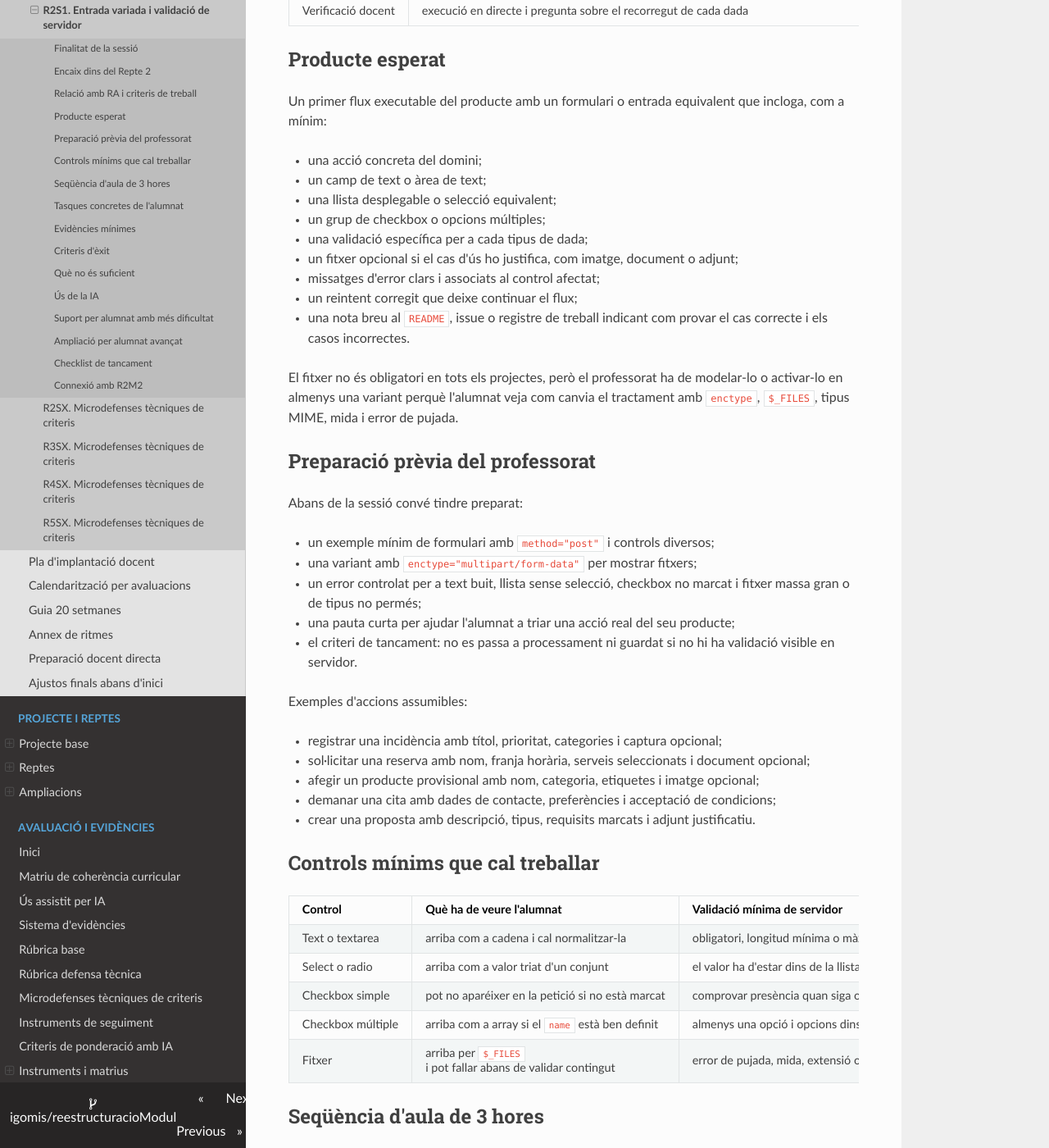
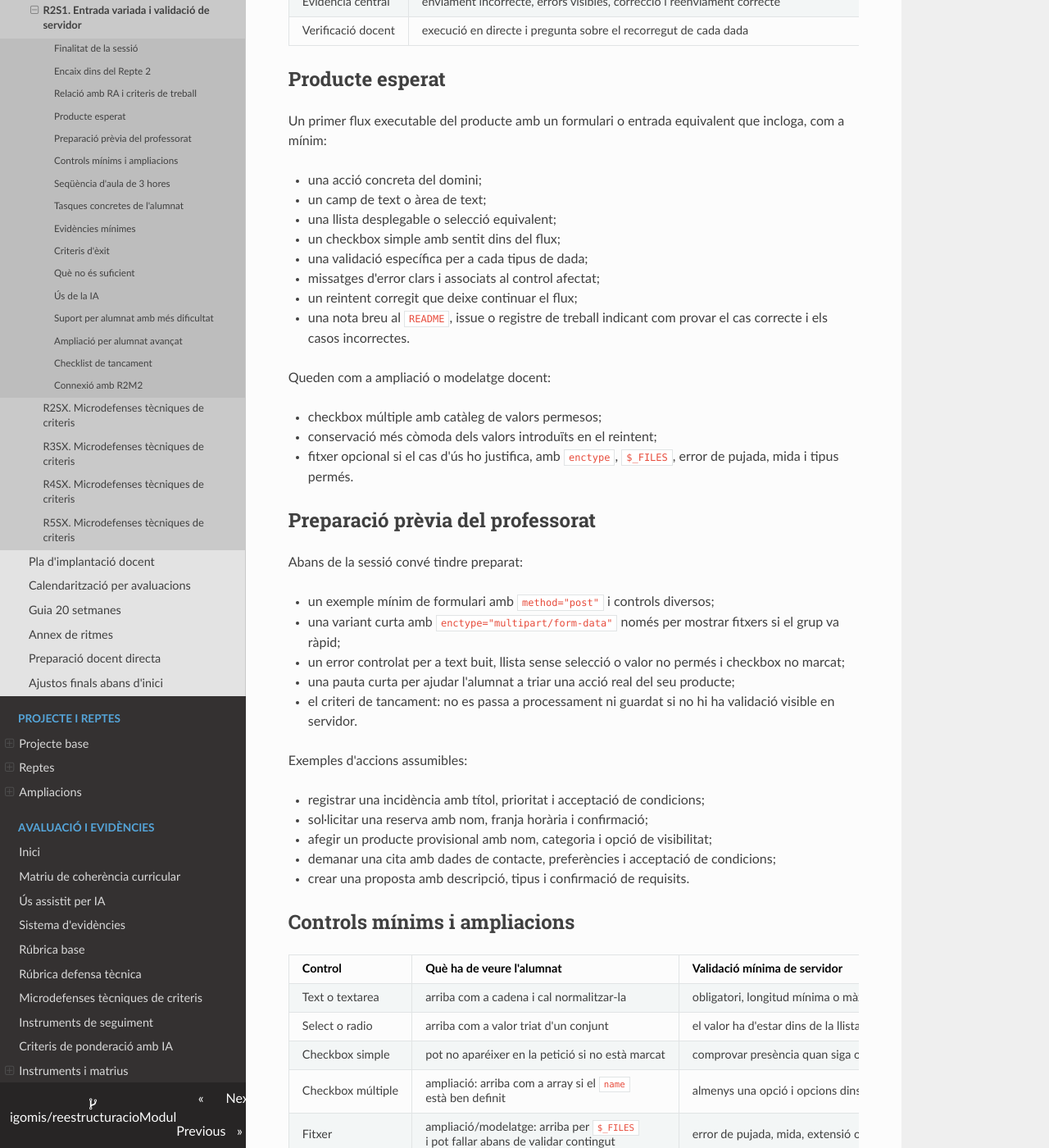
Before and after one commit to igomis/reestructuracioModul, an MkDocs documentation site: the page built from docs/01_programacio_modul/programacio_aula_r2s1_entrada_variada_validacio_servidor.md, in a window 1280 px wide and 1400 px high, scrolled down 910 px. Shown: the whole window at 82% size. Built offline with MkDocs 1.6.1, drawn with Linux system fonts in a browser that asks for light colours; nearby versions of some CDN libraries; some of the changed text lies outside the part shown.

Commit message:
Ajusta abast de R2M1

```diff
--- a/docs/01_programacio_modul/programacio_aula_r2s1_entrada_variada_validacio_servidor.md
+++ b/docs/01_programacio_modul/programacio_aula_r2s1_entrada_variada_validacio_servidor.md
@@ -2,9 +2,9 @@
 
 ## Finalitat de la sessió
 
-Esta sessió obri el `Repte 2` i treballa el microrepte `R2M1` amb una primera entrada real de dades del producte. L'objectiu no és practicar un camp solt, sinó treballar el recorregut complet d'un formulari amb controls diversos: textos, opcions, llistes, checkbox i, quan tinga sentit, fitxers.
+Esta sessió obri el `Repte 2` i treballa el microrepte `R2M1` amb una primera entrada real de dades del producte. L'objectiu no és practicar un camp solt ni fer tots els controls possibles, sinó entendre bé el recorregut mínim d'un formulari: text, llista o opció tancada, checkbox, recepció en servidor, validació, errors visibles i reintent.
 
-Al final de la sessió, cada alumne o parella ha de poder explicar quines dades envia cada control, com arriben al servidor, quines validacions s'apliquen i què passa quan alguna dada no és acceptable.
+Al final de la sessió, cada alumne o parella ha de poder explicar quines dades envia cada control mínim, com arriben al servidor, quines validacions s'apliquen i què passa quan alguna dada no és acceptable.
 
 ## Encaix dins del Repte 2
 
@@ -12,7 +12,7 @@ Al final de la sessió, cada alumne o parella ha de poder explicar quines dades
 - **Microrepte**: `R2M1`
 - **Sessió**: `R2S1`
 - **Duració orientativa**: `3 hores`
-- **Focus**: formularis amb controls variats, recuperació de dades en `PHP`, validació de servidor, errors visibles i reintent
+- **Focus**: formulari mínim amb text, llista/opció i checkbox; recuperació de dades en `PHP`; validació de servidor; errors visibles i reintent
 - **No entra encara**: login, rols, sessió persistent, base de dades com a centre del treball o arquitectura completa
 
 ## Relació amb RA i criteris de treball
@@ -31,42 +31,45 @@ Un primer flux executable del producte amb un formulari o entrada equivalent que
 - una acció concreta del domini;
 - un camp de text o àrea de text;
 - una llista desplegable o selecció equivalent;
-- un grup de checkbox o opcions múltiples;
+- un checkbox simple amb sentit dins del flux;
 - una validació específica per a cada tipus de dada;
-- un fitxer opcional si el cas d'ús ho justifica, com imatge, document o adjunt;
 - missatges d'error clars i associats al control afectat;
 - un reintent corregit que deixe continuar el flux;
 - una nota breu al `README`, issue o registre de treball indicant com provar el cas correcte i els casos incorrectes.
 
-El fitxer no és obligatori en tots els projectes, però el professorat ha de modelar-lo o activar-lo en almenys una variant perquè l'alumnat veja com canvia el tractament amb `enctype`, `$_FILES`, tipus MIME, mida i error de pujada.
+Queden com a ampliació o modelatge docent:
+
+- checkbox múltiple amb catàleg de valors permesos;
+- conservació més còmoda dels valors introduïts en el reintent;
+- fitxer opcional si el cas d'ús ho justifica, amb `enctype`, `$_FILES`, error de pujada, mida i tipus permés.
 
 ## Preparació prèvia del professorat
 
 Abans de la sessió convé tindre preparat:
 
 - un exemple mínim de formulari amb `method="post"` i controls diversos;
-- una variant amb `enctype="multipart/form-data"` per mostrar fitxers;
-- un error controlat per a text buit, llista sense selecció, checkbox no marcat i fitxer massa gran o de tipus no permés;
+- una variant curta amb `enctype="multipart/form-data"` només per mostrar fitxers si el grup va ràpid;
+- un error controlat per a text buit, llista sense selecció o valor no permés i checkbox no marcat;
 - una pauta curta per ajudar l'alumnat a triar una acció real del seu producte;
 - el criteri de tancament: no es passa a processament ni guardat si no hi ha validació visible en servidor.
 
 Exemples d'accions assumibles:
 
-- registrar una incidència amb títol, prioritat, categories i captura opcional;
-- sol·licitar una reserva amb nom, franja horària, serveis seleccionats i document opcional;
-- afegir un producte provisional amb nom, categoria, etiquetes i imatge opcional;
+- registrar una incidència amb títol, prioritat i acceptació de condicions;
+- sol·licitar una reserva amb nom, franja horària i confirmació;
+- afegir un producte provisional amb nom, categoria i opció de visibilitat;
 - demanar una cita amb dades de contacte, preferències i acceptació de condicions;
-- crear una proposta amb descripció, tipus, requisits marcats i adjunt justificatiu.
+- crear una proposta amb descripció, tipus i confirmació de requisits.
 
-## Controls mínims que cal treballar
+## Controls mínims i ampliacions
 
 | Control | Què ha de veure l'alumnat | Validació mínima de servidor |
 |---|---|---|
 | Text o textarea | arriba com a cadena i cal normalitzar-la | obligatori, longitud mínima o màxima |
 | Select o radio | arriba com a valor triat d'un conjunt | el valor ha d'estar dins de la llista permesa |
 | Checkbox simple | pot no aparéixer en la petició si no està marcat | comprovar presència quan siga obligatori |
-| Checkbox múltiple | arriba com a array si el `name` està ben definit | almenys una opció i opcions dins del catàleg permés |
-| Fitxer | arriba per `$_FILES` i pot fallar abans de validar contingut | error de pujada, mida, extensió o MIME permés |
+| Checkbox múltiple | ampliació: arriba com a array si el `name` està ben definit | almenys una opció i opcions dins del catàleg permés |
+| Fitxer | ampliació/modelatge: arriba per `$_FILES` i pot fallar abans de validar contingut | error de pujada, mida, extensió o MIME permés |
 
 ## Seqüència d'aula de 3 hores
 
@@ -78,7 +81,7 @@ Tasques:
 
 - recuperar el punt d'entrada creat en `R1`;
 - triar una acció concreta del producte;
-- decidir quins controls tenen sentit: text, llista, checkbox, opcions múltiples i fitxer opcional;
+- decidir els controls mínims: text, llista o opció tancada i checkbox;
 - escriure quina dada aporta cada control al flux.
 
 Resultat del tram: cada equip té una acció i un conjunt mínim de controls identificats.
@@ -93,7 +96,7 @@ El professorat mostra un flux mínim:
 - validació contra una llista de valors permesos;
 - resposta d'error o resposta correcta.
 
-Si el grup està preparat, el modelatge inclou una pujada de fitxer:
+Si el grup està preparat o el docent vol deixar-ho vist com a ampliació, el modelatge inclou una pujada de fitxer:
 
 - `enctype="multipart/form-data"`;
 - lectura de `$_FILES`;
@@ -113,7 +116,7 @@ Tasques:
 - recuperar text, llista i checkbox en `PHP`;
 - mostrar temporalment les dades rebudes per verificar què arriba;
 - afegir validacions específiques per a cada control;
-- incorporar fitxer només si el cas d'ús ho justifica o si el docent l'ha marcat com a pràctica del grup.
+- deixar checkbox múltiple o fitxer per a ampliació si el mínim encara no està tancat.
 
 Resultat del tram: hi ha dades variades recuperades i validacions inicials executant-se.
 
@@ -126,8 +129,7 @@ Tasques:
 - provar text buit o massa curt;
 - provar valor manipulat o no permés en la llista;
 - provar checkbox obligatori sense marcar;
-- provar checkbox múltiple sense opcions o amb valor no permés;
-- provar fitxer absent, massa gran o de tipus no acceptat si el flux en té;
+- provar checkbox múltiple o fitxer només si s'han implementat com a ampliació;
 - mostrar missatges d'error concrets;
 - conservar o reconstruir la informació necessària perquè el reintent siga possible.
 
@@ -170,17 +172,16 @@ Cada equip mostra:
 - reenviament corregit;
 - fragment de codi on es recupera text, llista i checkbox;
 - fragment de codi on es valida contra valors permesos;
-- fragment de codi de fitxer si el formulari en té.
+- fragment de codi de fitxer només si s'ha treballat com a ampliació.
 
-Pregunta de tancament: què passa exactament quan falta una dada, quan arriba una opció no permesa o quan un fitxer no compleix les condicions?
+Pregunta de tancament: què passa exactament quan falta una dada, quan arriba una opció no permesa o quan el checkbox no s'ha marcat?
 
 ## Tasques concretes de l'alumnat
 
 - Triar una acció real del seu producte.
 - Crear o adaptar un formulari amb controls diversos.
 - Recuperar dades de text, llista i checkbox en `PHP`.
-- Tractar arrays quan hi haja selecció múltiple.
-- Validar en servidor cada tipus de dada.
+- Validar en servidor els controls mínims.
 - Mostrar errors útils i comprensibles.
 - Provar casos incorrectes i un cas correcte.
 - Documentar com repetir les proves.
@@ -191,11 +192,10 @@ Pregunta de tancament: què passa exactament quan falta una dada, quan arriba un
 |---|---|
 | Formulari o entrada | envia una petició real amb controls diversos |
 | Recuperació de dades | el codi mostra on es llig text, select/radio i checkbox |
-| Arrays d'opcions | si hi ha checkbox múltiple, es comprova que arriba com a array |
-| Validació | cada tipus de dada té una regla en servidor |
+| Validació | text, llista/opció i checkbox tenen una regla en servidor |
 | Error visible | el cas incorrecte queda bloquejat amb missatge concret |
 | Reintent | la persona pot corregir i enviar de nou |
-| Fitxer | si s'usa, es valida error, mida i tipus |
+| Ampliació | checkbox múltiple o fitxer només si el mínim ja està aconseguit |
 | Documentació | el repositori explica com provar cas correcte i errors |
 
 ## Criteris d'èxit
@@ -218,7 +218,7 @@ El microrepte està aconseguit si:
 - Fer un formulari amb un únic camp de text.
 - Usar només `required` o validació de client.
 - Acceptar qualsevol valor d'un select o d'un checkbox manipulat.
-- Fer una pujada de fitxer sense validar error, mida o tipus.
+- Afegir fitxers abans de tindre validats text, llista i checkbox.
 - Mostrar un missatge d'error sense condició real.
 - Fer login o registre d'usuaris sense haver validat abans dades del domini.
 - Copiar codi generat per IA sense poder modificar una regla de validació.
@@ -273,7 +273,7 @@ L'ampliació no ha d'obrir encara autenticació, rols ni arquitectura completa.
 - [ ] El formulari envia dades al servidor.
 - [ ] He usat almenys text, llista i checkbox.
 - [ ] Puc assenyalar on recupere cada dada en `PHP`.
-- [ ] Valide cada tipus de dada en servidor.
+- [ ] Valide text, llista/opció i checkbox en servidor.
 - [ ] Comprove opcions contra valors permesos.
 - [ ] He provat almenys tres casos incorrectes.
 - [ ] Els errors indiquen què cal corregir.
```
Also changed, not shown: other parts of docs/01_programacio_modul/programacio_aula_r2s1_entrada_variada_validacio_servidor.md (+1 -1 lines), docs/02_reptes/repte_02_sessions_i_autenticacio.md (+18 -9 lines).
